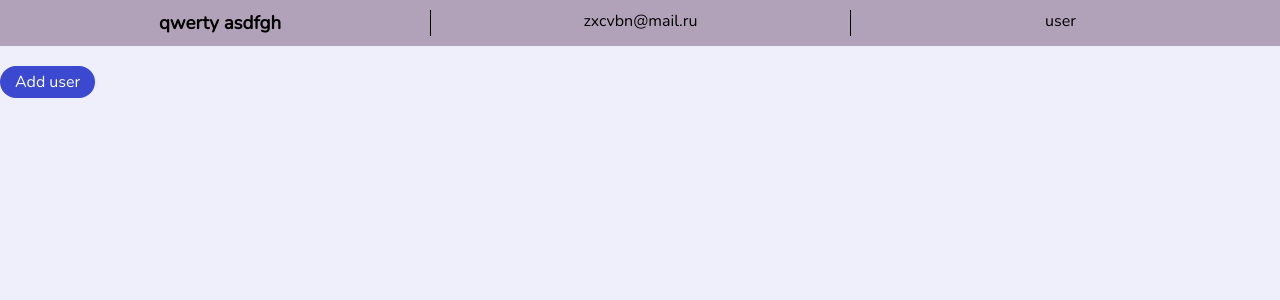
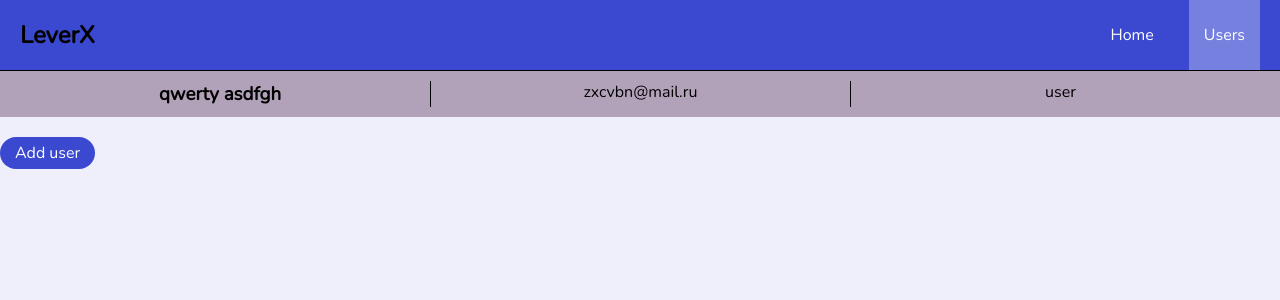
Before and after one commit to George-victorious/task1, a React (Create React App) app: page /users in a window 1280 px wide. Shown: the top 300 px of the page. Built offline with nearby package versions, Linux system fonts and the light colour scheme.

Commit message:
feat: add header

```diff
--- a/src/App.js
+++ b/src/App.js
@@ -2,13 +2,18 @@ import {BrowserRouter, Route} from "react-router-dom";
 
 import {Table} from "./Table";
 import {UserList as Users} from "./UserList";
+import HeaderComponent from "./Header";
 
 function App() {
   return (
-    <BrowserRouter>
-      <Route exact path={"/"} component={Table} />
-      <Route exact path={"/users"} component={Users} />
-    </BrowserRouter>
+    <>
+      <BrowserRouter>
+        <Route path={"/"} component={HeaderComponent} />
+
+        <Route exact path={"/"} component={Table} />
+        <Route exact path={"/users"} component={Users} />
+      </BrowserRouter>
+    </>
   );
 }
 
--- /dev/null
+++ b/src/Header.js
@@ -0,0 +1,56 @@
+import styled from "styled-components";
+import {Link, NavLink} from "react-router-dom";
+import Typography from "./shared/Typotraphy";
+
+const HeaderComponent = () => {
+  return (
+    <Header>
+      <StyledLink to={"/"}>
+        <Typography level={"h2"} children={"LeverX"} />
+      </StyledLink>
+      <Pagination>
+        <ChangePageButton exact to={"/"}>
+          Home
+        </ChangePageButton>
+        <ChangePageButton exact to={"/users"}>
+          Users
+        </ChangePageButton>
+      </Pagination>
+    </Header>
+  );
+};
+
+const Header = styled.div`
+  height: 70px;
+  padding: 0 20px;
+  display: flex;
+  justify-content: space-between;
+  background-color: #3b49d1;
+`;
+
+const Pagination = styled.div`
+  display: flex;
+  gap: 20px;
+`;
+
+const ChangePageButton = styled(NavLink)`
+  padding: 15px;
+  display: flex;
+  align-items: center;
+  color: #fff;
+  transition: 0.3s;
+  text-decoration: none;
+
+  &.active {
+    background-color: rgba(255, 255, 255, 0.3);
+  }
+`;
+
+const StyledLink = styled(Link)`
+  display: flex;
+  align-items: center;
+  color: #000;
+  text-decoration: none;
+`;
+
+export default HeaderComponent;
```
